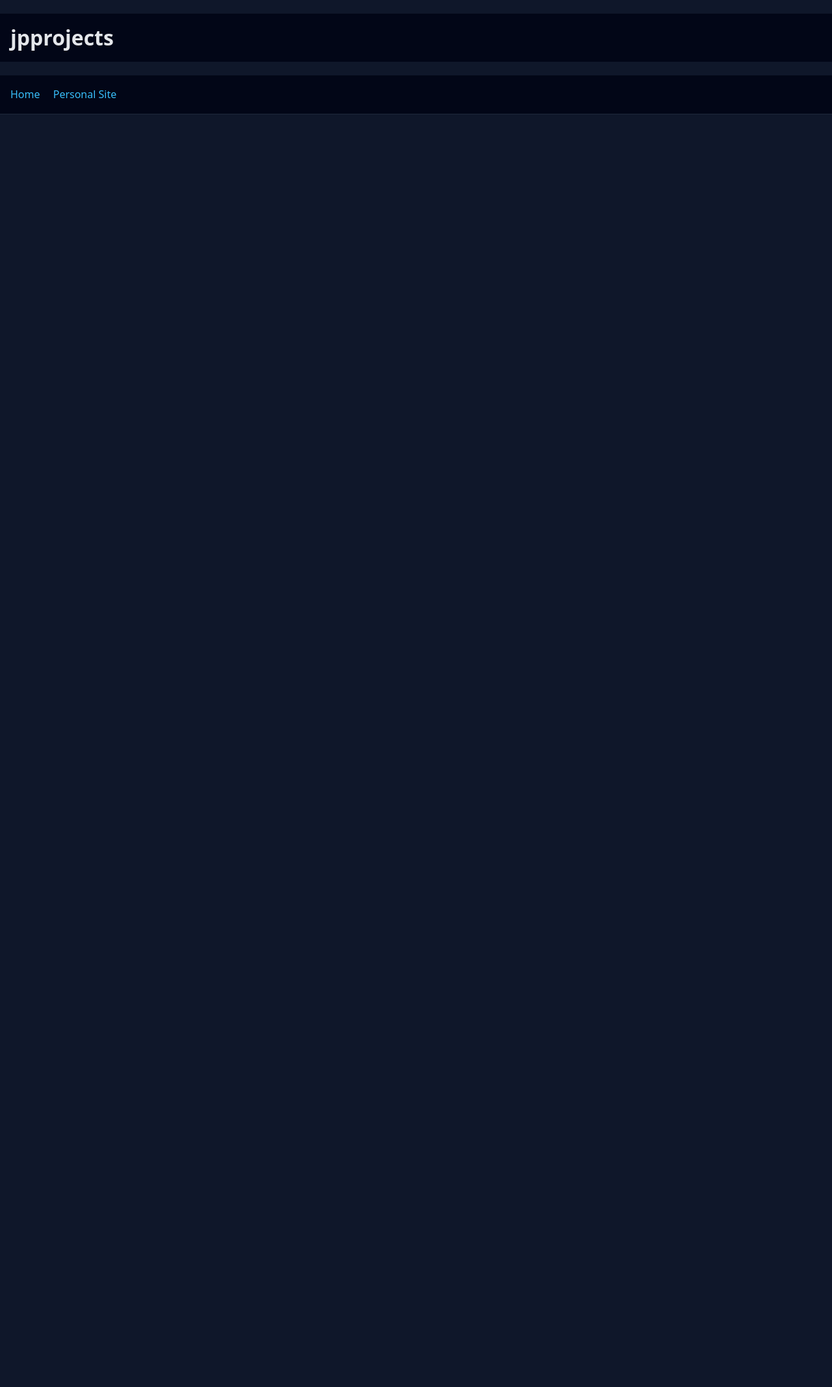
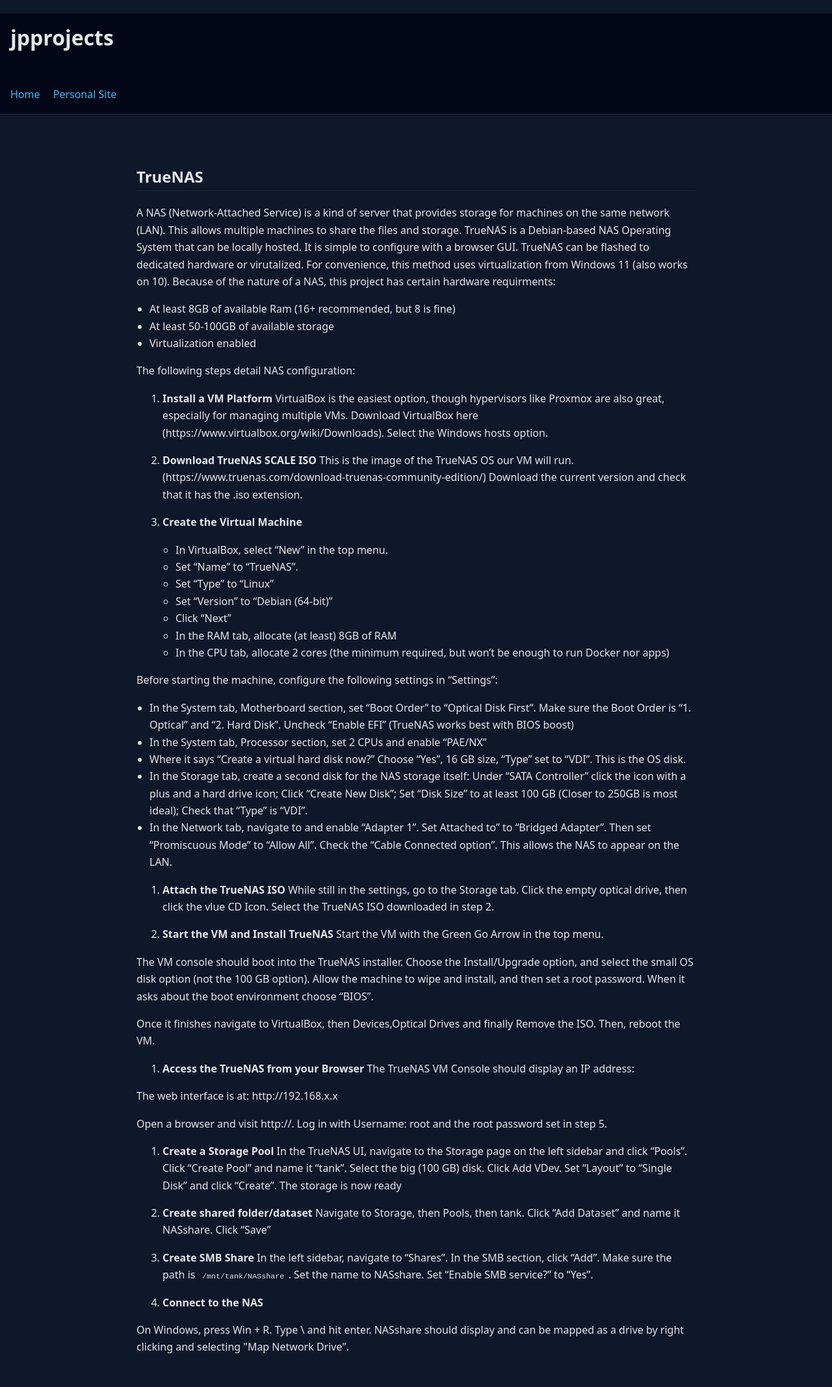
Before and after one commit to jacob-parra/jpprojects, a Jekyll site: the page built from projects/truenas.md, in a window 1280 px wide. Shown: the whole page at 65% size. Built offline with Jekyll 4.4.1, drawn with Linux system fonts in a browser that asks for light colours; before the commit the page ends 900 px from its top, so only the background shows below that.

Commit message:
Styling and NAS content

```diff
--- a/_layouts/default.html
+++ b/_layouts/default.html
@@ -7,12 +7,13 @@
   <link rel="stylesheet" href="/jpprojects/assets/style.css">
 </head>
 <body>
+  <div class="Default_Header">
     <h1 class="title">jpprojects</h1>
-  <nav>
-
-    <a href="{{ site.baseurl }}/">Home</a>
-    <a href="/insertsite">Personal Site</a>
-  </nav>
+    <nav>
+      <a href="{{ site.baseurl }}/">Home</a>
+      <a href="/insertsite">Personal Site</a>
+    </nav>
+  </div>
 
   <main>
     {{ content }}
--- a/assets/style.css
+++ b/assets/style.css
@@ -76,6 +76,10 @@ pre code {
   padding: 0;
 }
 
+a:visited {
+  color: var(--accent);
+}
+
 .title {
   padding: 1rem;
   background: var(--panel);
@@ -89,3 +93,7 @@ pre code {
   padding: 1rem;
   border-radius: 6px;
 }
+
+.Default_Header {
+  background-color: var(--panel)
+}
--- a/projects/truenas.md
+++ b/projects/truenas.md
@@ -2,3 +2,65 @@
 title: TrueNAS
 layout: default
 ---
+
+## TrueNAS
+A NAS (Network-Attached Service) is a kind of server that provides storage for machines on the same network (LAN). This allows multiple machines to share the files and storage. TrueNAS is a Debian-based NAS Operating System that can be locally hosted. It is simple to configure with a browser GUI. TrueNAS can be flashed to dedicated hardware or virutalized. For convenience, this method uses virtualization from Windows 11 (also works on 10). Because of the nature of a NAS, this project has certain hardware requirments:
+
+- At least 8GB of available Ram (16+ recommended, but 8 is fine)
+- At least 50-100GB of available storage
+- Virtualization enabled
+
+The following steps detail NAS configuration:
+
+1. **Install a VM Platform**
+VirtualBox is the easiest option, though hypervisors like Proxmox are also great, especially for managing multiple VMs. Download VirtualBox here (https://www.virtualbox.org/wiki/Downloads). Select the Windows hosts option.
+
+2. **Download TrueNAS SCALE ISO**
+This is the image of the TrueNAS OS our VM will run.  (https://www.truenas.com/download-truenas-community-edition/) Download the current version and check that it has the .iso extension.
+
+3. **Create the Virtual Machine**
+- In VirtualBox, select "New" in the top menu.
+- Set "Name" to "TrueNAS".
+- Set "Type" to "Linux"
+- Set "Version" to "Debian (64-bit)"
+- Click "Next"
+- In the RAM tab, allocate (at least) 8GB of RAM
+- In the CPU tab, allocate 2 cores (the minimum required, but won't be enough to run Docker nor apps)
+
+Before starting the machine, configure the following settings in "Settings":
+- In the System tab, Motherboard section, set "Boot Order" to "Optical Disk First". Make sure the Boot Order is "1. Optical" and "2. Hard Disk". Uncheck "Enable EFI" (TrueNAS works best with BIOS boost)
+- In the System tab, Processor section, set 2 CPUs and enable "PAE/NX"
+- Where it says "Create a virtual hard disk now?" Choose "Yes", 16 GB size, "Type" set to "VDI". This is the OS disk.
+- In the Storage tab, create a second disk for the NAS storage itself: Under "SATA Controller" click the icon with a plus and a hard drive icon; Click "Create New Disk"; Set "Disk Size" to at least 100 GB (Closer to 250GB is most ideal); Check that "Type" is "VDI".
+- In the Network tab, navigate to and enable "Adapter 1". Set Attached to" to "Bridged Adapter". Then set "Promiscuous Mode" to "Allow All". Check the "Cable Connected option". This allows the NAS to appear on the LAN.
+
+4. **Attach the TrueNAS ISO**
+While still in the settings, go to the Storage tab. Click the empty optical drive, then click the vlue CD Icon. Select the TrueNAS ISO downloaded in step 2.
+
+5. **Start the VM and Install TrueNAS**
+Start the VM with the Green Go Arrow in the top menu.
+
+The VM console should boot into the TrueNAS installer. Choose the Install/Upgrade option, and select the small OS disk option (not the 100 GB option). Allow the machine to wipe and install, and then set a root password. When it asks about the boot environment choose "BIOS".
+
+Once it finishes navigate to VirtualBox, then Devices,Optical Drives and finally Remove the ISO. Then, reboot the VM.
+
+6. **Access the TrueNAS from your Browser**
+The TrueNAS VM Console should display an IP address:
+
+The web interface is at:
+http://192.168.x.x
+
+Open a browser and visit http://<that-ip>. Log in with Username: root and the root password set in step 5.
+
+7. **Create a Storage Pool**
+In the TrueNAS UI, navigate to the Storage page on the left sidebar and click "Pools". Click "Create Pool" and name it "tank". Select the big (100 GB) disk. Click Add VDev. Set "Layout" to "Single Disk" and click "Create". The storage is now ready
+
+8. **Create shared folder/dataset**
+Navigate to Storage, then Pools, then tank. Click "Add Dataset" and name it NASshare. Click "Save"
+
+9. **Create SMB Share**
+In the left sidebar, navigate to "Shares". In the SMB section, click "Add". Make sure the path is `/mnt/tank/NASshare`. Set the name to NASshare. Set "Enable SMB service?" to "Yes".
+
+10. **Connect to the NAS**
+
+On Windows, press Win + R. Type \\<TrueNAS-ip> and hit enter. NASshare should display and can be mapped as a drive by right clicking and selecting "Map Network Drive".
```
Also changed, not shown: index.md (+1 -1 lines).
